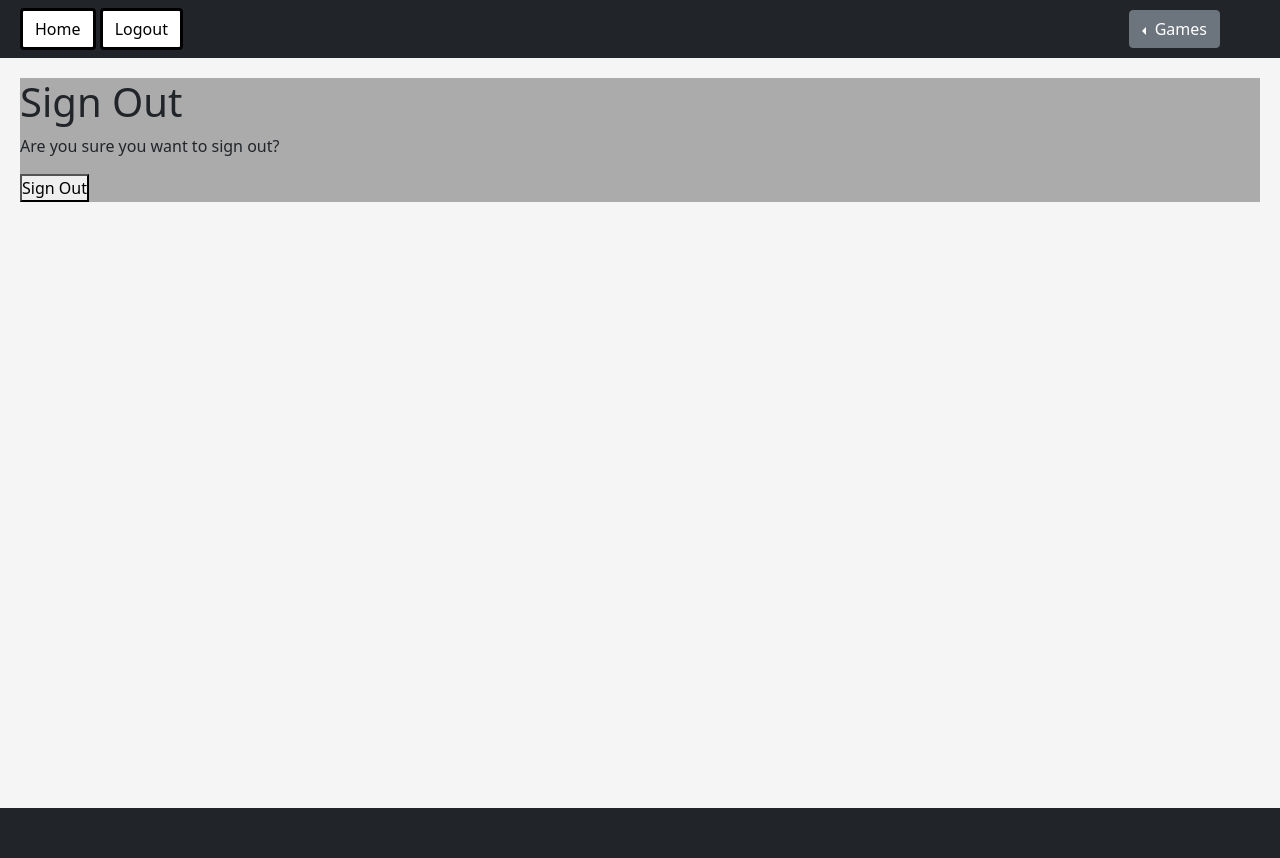
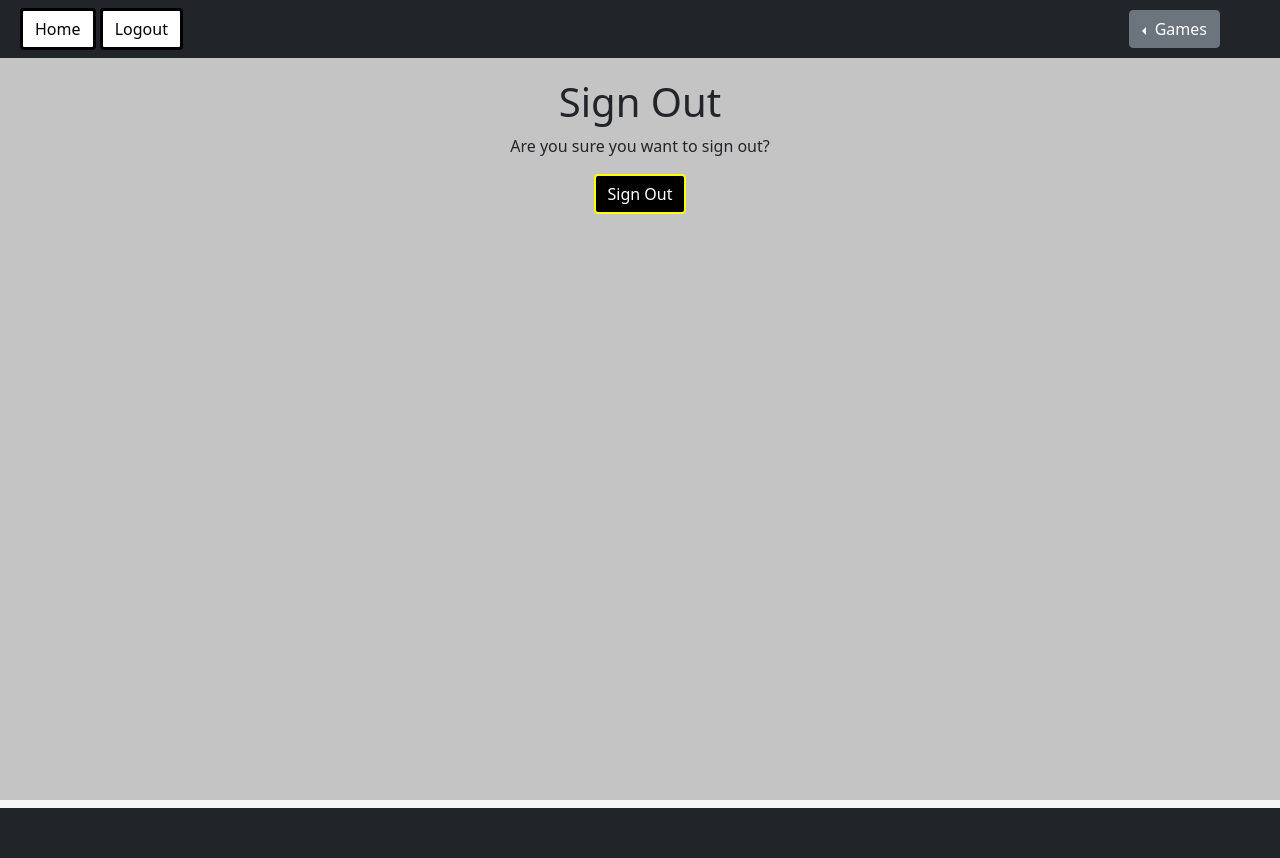
Before and after one commit to Code-Institute-Submissions/Knasten-forum_JanResub, a Django app: page /accounts/logout/ in a window 1280 px wide. Run offline with Django 3.2, Linux system fonts and the light colour scheme; the visitor is signed in with stand-in values (Sample User, id 1); data that the repository does not hold is empty; some libraries are stand-ins or nearby versions.

Commit message:
style auth templates

```diff
--- a/static/css/style.css
+++ b/static/css/style.css
@@ -143,6 +143,29 @@ body {
     justify-content: end;
 }
 
+.btn-sign {
+    color: white;
+    background-color: black;
+    border: yellow 2px solid;
+    margin-bottom: 8px;
+}
+
+.btn-sign:hover {
+    color: black;
+    background-color: white;
+    border: green 2px solid;
+}
+
+.bg {
+    background-color: rgba(0, 0, 0, 0.2);
+    position: fixed;
+    bottom: 0;
+    left: 0;
+    height: 100vh;
+    width: 100vw;
+    z-index: -999999;
+}
+
 
 @media screen and (max-width: 841px) {
     #id_content_iframe {
--- a/templates/account/logout.html
+++ b/templates/account/logout.html
@@ -5,10 +5,10 @@
 {% block head_title %}{% trans "Sign Out" %}{% endblock %}
 
 {% block content %}
-
-
-<div class="shroud">
-  <h1>{% trans "Sign Out" %}</h1>
+<div class="bg"></div>
+<div class="row justify-content-center">
+  <div class="col-12 text-center">
+    <h1 class>{% trans "Sign Out" %}</h1>
 
     <p>{% trans 'Are you sure you want to sign out?' %}</p>
 
@@ -17,8 +17,9 @@
       {% if redirect_field_value %}
       <input type="hidden" name="{{ redirect_field_name }}" value="{{ redirect_field_value }}"/>
       {% endif %}
-    <button type="submit">{% trans 'Sign Out' %}</button>
+      <button class="btn btn-sign" type="submit">{% trans 'Sign Out' %}</button>
     </form>
+  </div>
 </div>
 
 {% endblock %}
```
Also changed, not shown: templates/account/login.html (+5 -3 lines), templates/account/signup.html (+7 -2 lines). Lines whose indentation alone changed are shown as unchanged.
